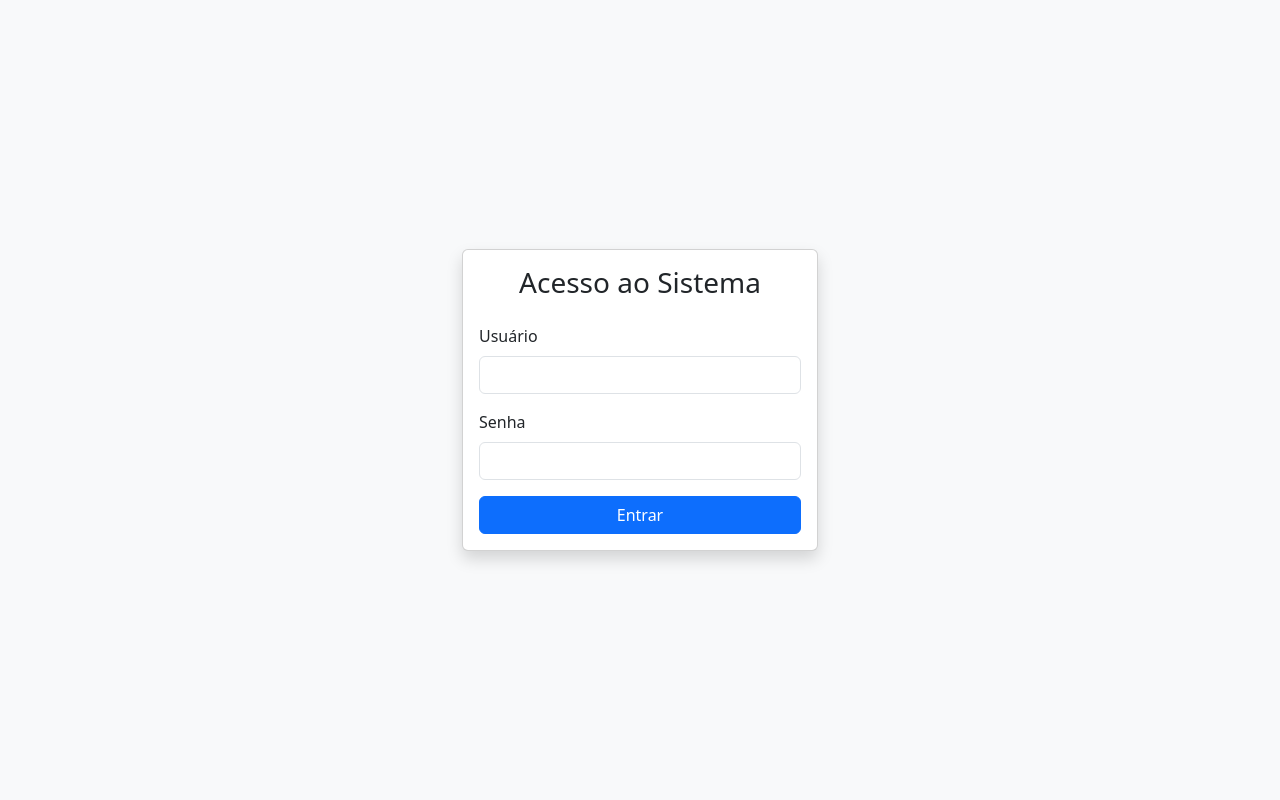
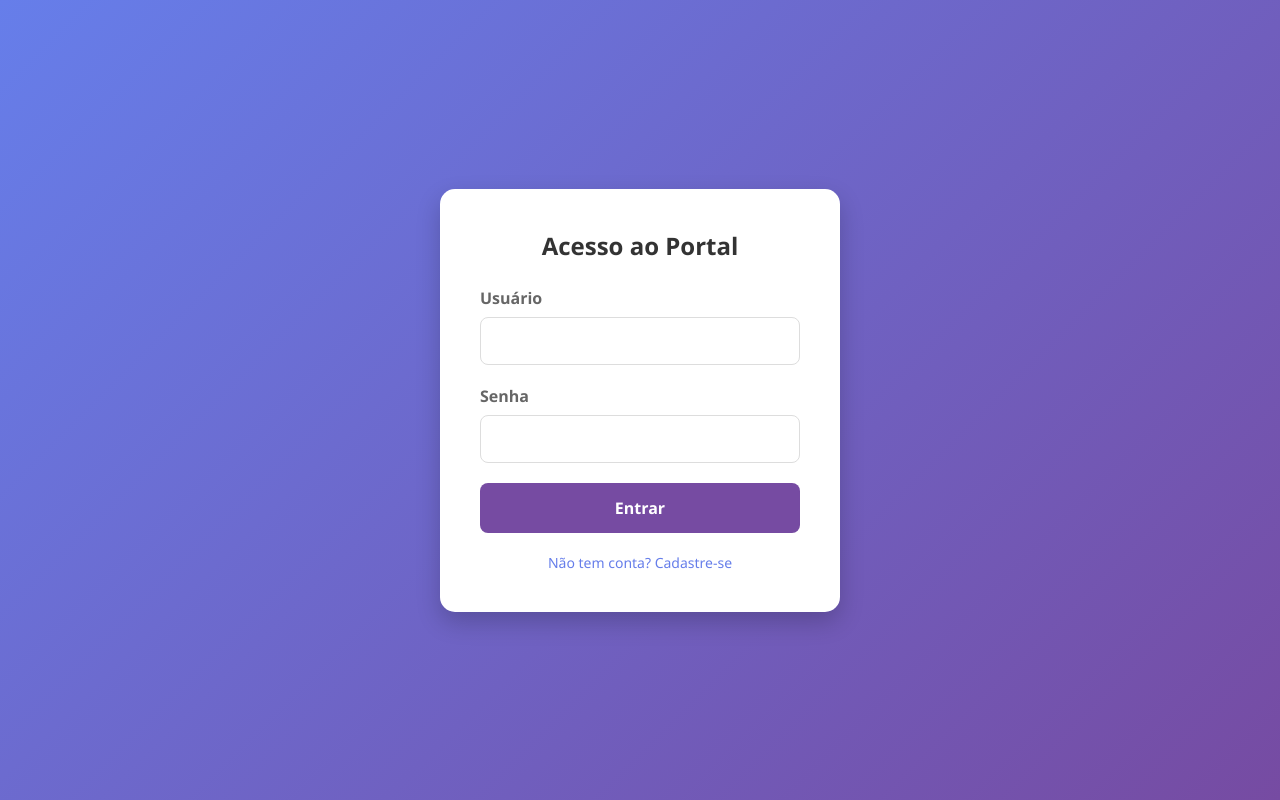
Before and after one commit to marcosilva2336/projeto_iot, a Flask app: page /auth/login-page in a window 1280 px wide. Run offline with Flask 3, Linux system fonts and the light colour scheme.

Commit message:
Corrigindo estrutura 54 r

```diff
--- a/src/templates/login.html
+++ b/src/templates/login.html
@@ -1,40 +1,59 @@
 <!DOCTYPE html>
-<html lang="pt-br">
+<html lang="pt-BR">
 <head>
     <meta charset="UTF-8">
-    <title>Login - Sistema MVC</title>
-    <link href="https://cdn.jsdelivr.net/npm/bootstrap@5.3.0/dist/css/bootstrap.min.css" rel="stylesheet">
+    <meta name="viewport" content="width=device-width, initial-scale=1.0">
+    <title>Acesso - Sistema IoT</title>
+    <style>
+        * { box-sizing: border-box; margin: 0; padding: 0; font-family: 'Segoe UI', sans-serif; }
+        body {
+            display: flex; justify-content: center; align-items: center; min-height: 100vh;
+            background: linear-gradient(135deg, #667eea 0%, #764ba2 100%);
+        }
+        .card {
+            background: white; padding: 40px; border-radius: 15px;
+            box-shadow: 0 10px 25px rgba(0,0,0,0.2); width: 100%; max-width: 400px;
+        }
+        h3 { text-align: center; color: #333; margin-bottom: 25px; font-size: 24px; }
+        .input-group { margin-bottom: 20px; }
+        .input-group label { display: block; margin-bottom: 8px; color: #666; font-weight: 600; }
+        .input-group input {
+            width: 100%; padding: 12px; border: 1px solid #ddd; border-radius: 8px; font-size: 16px;
+        }
+        .btn {
+            width: 100%; padding: 14px; background: #764ba2; color: white; border: none;
+            border-radius: 8px; font-size: 16px; font-weight: bold; cursor: pointer; transition: 0.3s;
+        }
+        .btn:hover { background: #5a3682; transform: translateY(-2px); }
+        .alert {
+            padding: 12px; background: #f8d7da; color: #721c24; border-radius: 8px;
+            margin-bottom: 20px; font-size: 14px; display: none;
+        }
+        .link { display: block; text-align: center; margin-top: 20px; color: #667eea; text-decoration: none; font-size: 14px; }
+    </style>
 </head>
-<body class="bg-light d-flex align-items-center" style="height: 100vh;">
-    <div class="container">
-        <div class="row justify-content-center">
-            <div class="col-md-4">
-                <div class="card shadow">
-                    <div class="card-body">
-                        <h3 class="card-title text-center mb-4">Acesso ao Sistema</h3>
-                        <div id="alert" class="alert alert-danger d-none"></div>
-                        <form id="login-form">
-                            <div class="mb-3">
-                                <label class="form-label">Usuário</label>
-                                <input type="text" id="username" class="form-control" required>
-                            </div>
-                            <div class="mb-3">
-                                <label class="form-label">Senha</label>
-                                <input type="password" id="password" class="form-control" required>
-                            </div>
-                            <button type="submit" class="btn btn-primary w-100">Entrar</button>
-                        </form>
-                    </div>
-                </div>
+<body>
+    <div class="card">
+        <h3>Acesso ao Portal</h3>
+        <div id="alert" class="alert"></div>
+        <form id="login-form">
+            <div class="input-group">
+                <label>Usuário</label>
+                <input type="text" id="username" required>
             </div>
-        </div>
+            <div class="input-group">
+                <label>Senha</label>
+                <input type="password" id="password" required>
+            </div>
+            <button type="submit" class="btn">Entrar</button>
+        </form>
+        <a href="/auth/register-page" class="link">Não tem conta? Cadastre-se</a>
     </div>
 
     <script>
         document.getElementById('login-form').onsubmit = async (e) => {
             e.preventDefault();
             const alertDiv = document.getElementById('alert');
-
             const response = await fetch('/auth/login', {
                 method: 'POST',
                 headers: { 'Content-Type': 'application/json' },
@@ -43,16 +62,13 @@
                     password: document.getElementById('password').value
                 })
             });
-
             const data = await response.json();
-
             if (response.ok) {
-                // Guarda o token e redireciona
                 localStorage.setItem('access_token', data.access_token);
                 window.location.href = '/tasks';
             } else {
                 alertDiv.innerText = data.error || 'Erro ao entrar';
-                alertDiv.classList.remove('d-none');
+                alertDiv.style.display = 'block';
             }
         };
     </script>
```
Also changed, not shown: src/templates/dashboard.html (+41 -28 lines), src/templates/register.html (+43 -27 lines).
